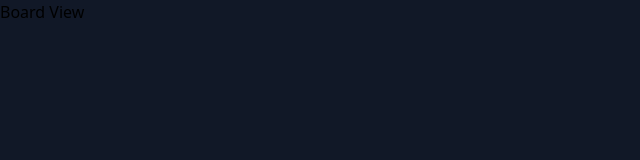
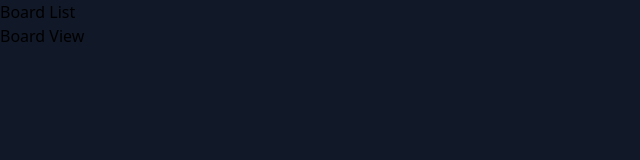
Before and after one commit to krios2146/task-tracker-frontend, a Vue app: page /board in a window 1280 px wide. Shown: the top 160 px of the page, without its empty margins (0-640 px from the left). Built offline with nearby package versions, Linux system fonts and the light colour scheme.

Commit message:
feat(board): add BoardList component

```diff
--- /dev/null
+++ b/src/components/BoardList.vue
@@ -0,0 +1,7 @@
+<script setup lang="ts">
+console.log('')
+</script>
+
+<template>
+  <div>Board List</div>
+</template>
--- a/src/views/BoardView.vue
+++ b/src/views/BoardView.vue
@@ -1,7 +1,9 @@
 <script setup lang="ts">
+import BoardList from '@/components/BoardList.vue'
 console.log('')
 </script>
 
 <template>
+  <BoardList />
   <div>Board View</div>
 </template>
```
